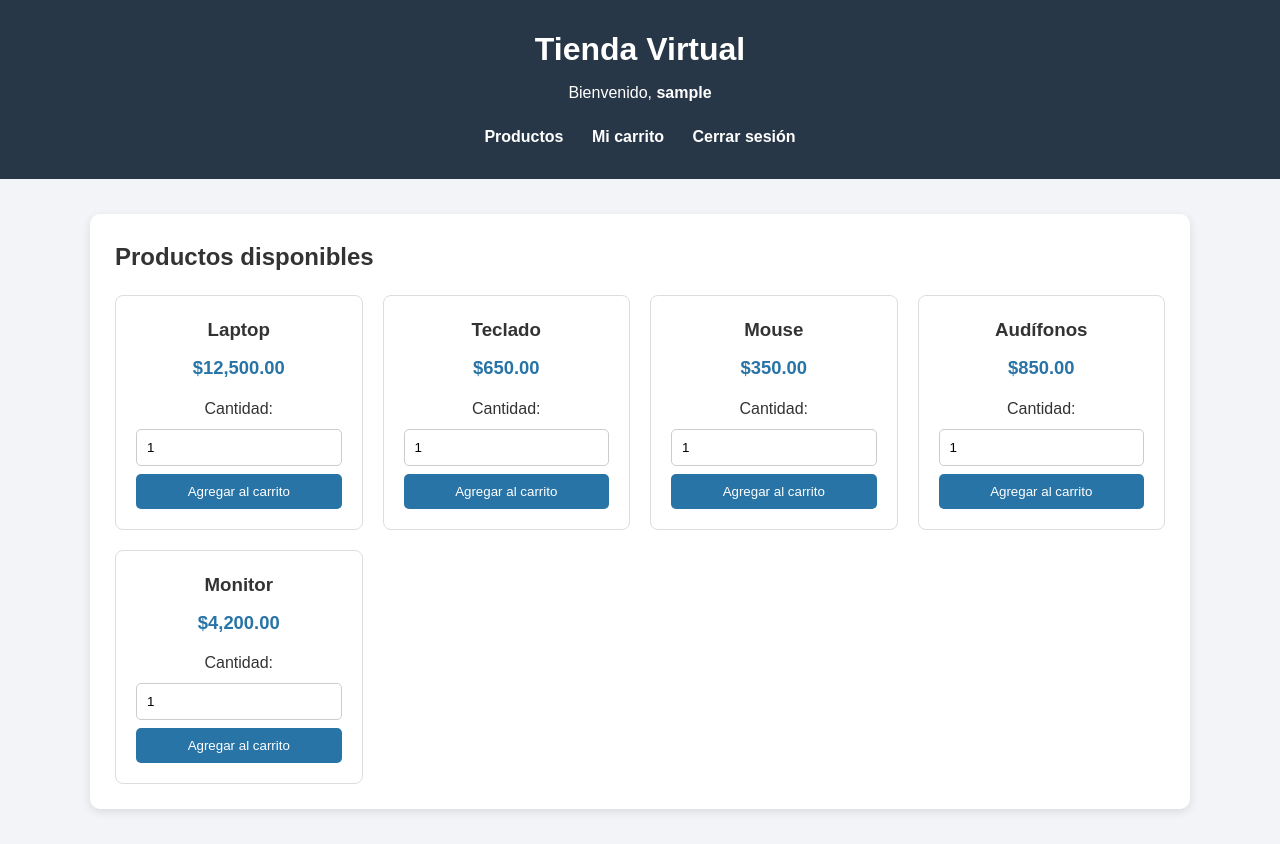
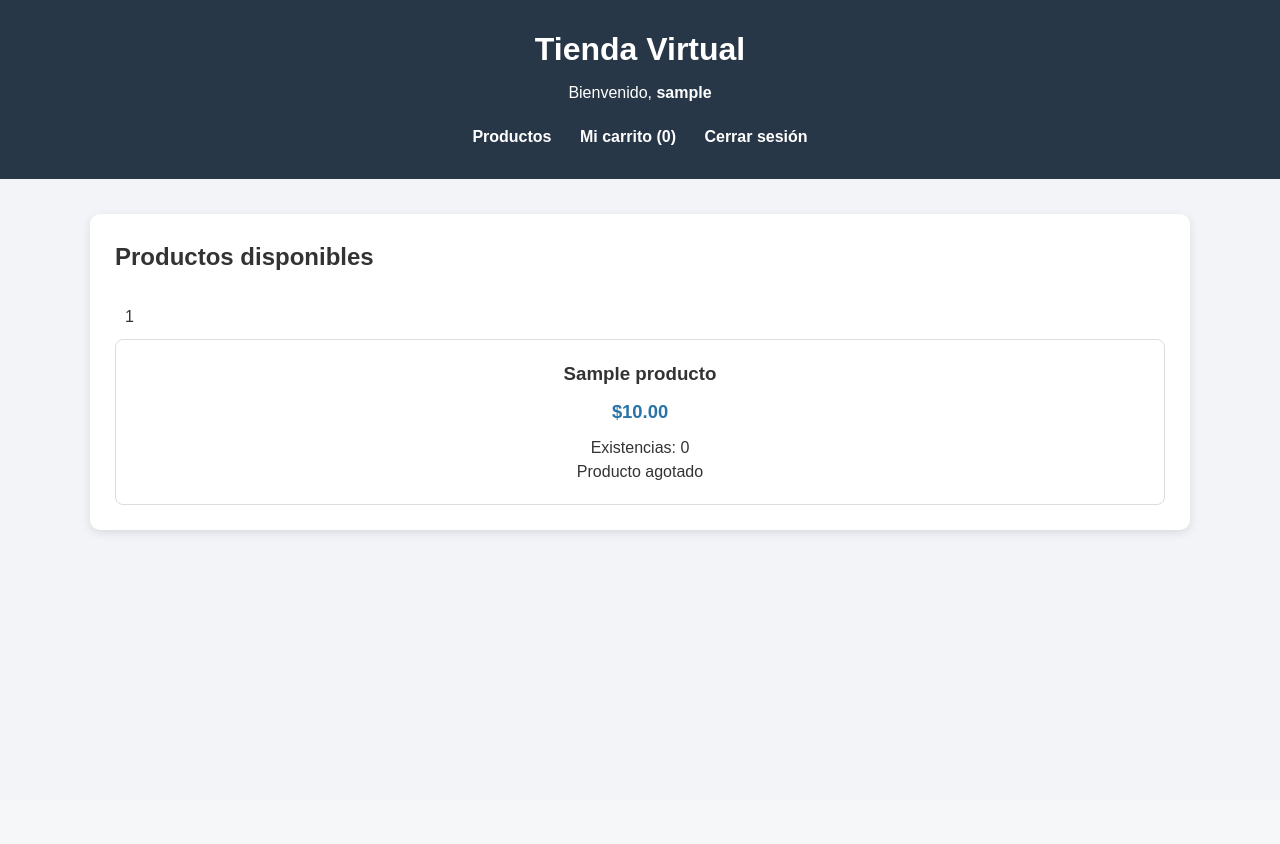
Before and after one commit to kaisa655/D-CarritoCompras, a PHP site: page /productos.php in a window 1280 px wide. After the commit the page ends 535 px from the top, so only its background shows below. Run offline with PHP 8.4, Linux system fonts and the light colour scheme; the visitor is signed in with stand-in values (Sample User, id 1); tables that the repository leaves empty or names only in its code hold one stand-in row (values such as "Sample post").

Commit message:
Add files via upload

```diff
--- /dev/null
+++ b/conexion.php
@@ -0,0 +1,16 @@
+<?php
+// Conexion a MySQL mediante XAMPP.
+$servidor = "localhost";
+$usuario = "root";
+$password = "";
+$baseDatos = "carritocompras";
+
+mysqli_report(MYSQLI_REPORT_ERROR | MYSQLI_REPORT_STRICT);
+
+try {
+    $conexion = new mysqli($servidor, $usuario, $password, $baseDatos);
+    $conexion->set_charset("utf8mb4");
+} catch (mysqli_sql_exception $e) {
+    http_response_code(500);
+    die("No se pudo conectar con la base de datos. Verifica que MySQL esté iniciado en XAMPP y que exista la base de datos 'carritocompras'. Detalle: " . htmlspecialchars($e->getMessage()));
+}
--- a/productos.php
+++ b/productos.php
@@ -1,12 +1,14 @@
 <?php
 session_start();
-
 if (!isset($_SESSION['usuario'])) {
     header("Location: index.php");
     exit();
 }
-
-include "datos.php";
+require_once "conexion.php";
+$resultado = $conexion->query("SELECT id, nombre, precio, cantidad FROM productos ORDER BY id");
+$productos = $resultado->fetch_all(MYSQLI_ASSOC);
+$mensaje = $_SESSION['mensaje'] ?? "";
+unset($_SESSION['mensaje']);
 ?>
 <!DOCTYPE html>
 <html lang="es">
@@ -22,28 +24,34 @@ include "datos.php";
     <p>Bienvenido, <strong><?= htmlspecialchars($_SESSION['usuario']) ?></strong></p>
     <nav>
         <a href="productos.php">Productos</a>
-        <a href="carrito.php">Mi carrito</a>
+        <a href="carrito.php">Mi carrito (<?= array_sum($_SESSION['carrito'] ?? []) ?>)</a>
         <a href="cerrar_sesion.php">Cerrar sesión</a>
     </nav>
 </header>
-
 <main class="contenedor">
     <h2>Productos disponibles</h2>
+    <?php if ($mensaje): ?><p class="mensaje"><?= htmlspecialchars($mensaje) ?></p><?php endif; ?>
+    <?php if (count($productos) === 0): ?>
+        <p>No hay productos registrados en la base de datos.</p>
+    <?php else: ?>
     <div class="productos">
-        <?php foreach ($productos as $id => $producto): ?>
+        <?php foreach ($productos as $producto): ?>
         <article class="producto">
             <h3><?= htmlspecialchars($producto['nombre']) ?></h3>
-                <p class="precio">$<?= number_format($producto['precio'], 2) ?></p>
+            <p class="precio">$<?= number_format((float)$producto['precio'], 2) ?></p>
+            <p>Existencias: <?= (int)$producto['cantidad'] ?></p>
+            <?php if ((int)$producto['cantidad'] > 0): ?>
             <form action="agregar.php" method="POST">
-                    <input type="hidden" name="id" value="<?= $id ?>">
-                    <label for="cantidad-<?= $id ?>">Cantidad:</label>
-                    <input type="number" id="cantidad-<?= $id ?>"
-                           name="cantidad" value="1" min="1" max="99" required>
+                <input type="hidden" name="id" value="<?= (int)$producto['id'] ?>">
+                <label for="cantidad-<?= (int)$producto['id'] ?>">Cantidad:</label>
+                <input type="number" id="cantidad-<?= (int)$producto['id'] ?>" name="cantidad" value="1" min="1" max="<?= (int)$producto['cantidad'] ?>" required>
                 <button type="submit">Agregar al carrito</button>
             </form>
+            <?php else: ?><p class="agotado">Producto agotado</p><?php endif; ?>
         </article>
         <?php endforeach; ?>
     </div>
+    <?php endif; ?>
 </main>
 </body>
 </html>
```
Also changed, not shown: cerrar_sesion.php (+1 -13 lines), probar_conexion.php (added, +27 -0 lines). Lines whose indentation alone changed are shown as unchanged.
